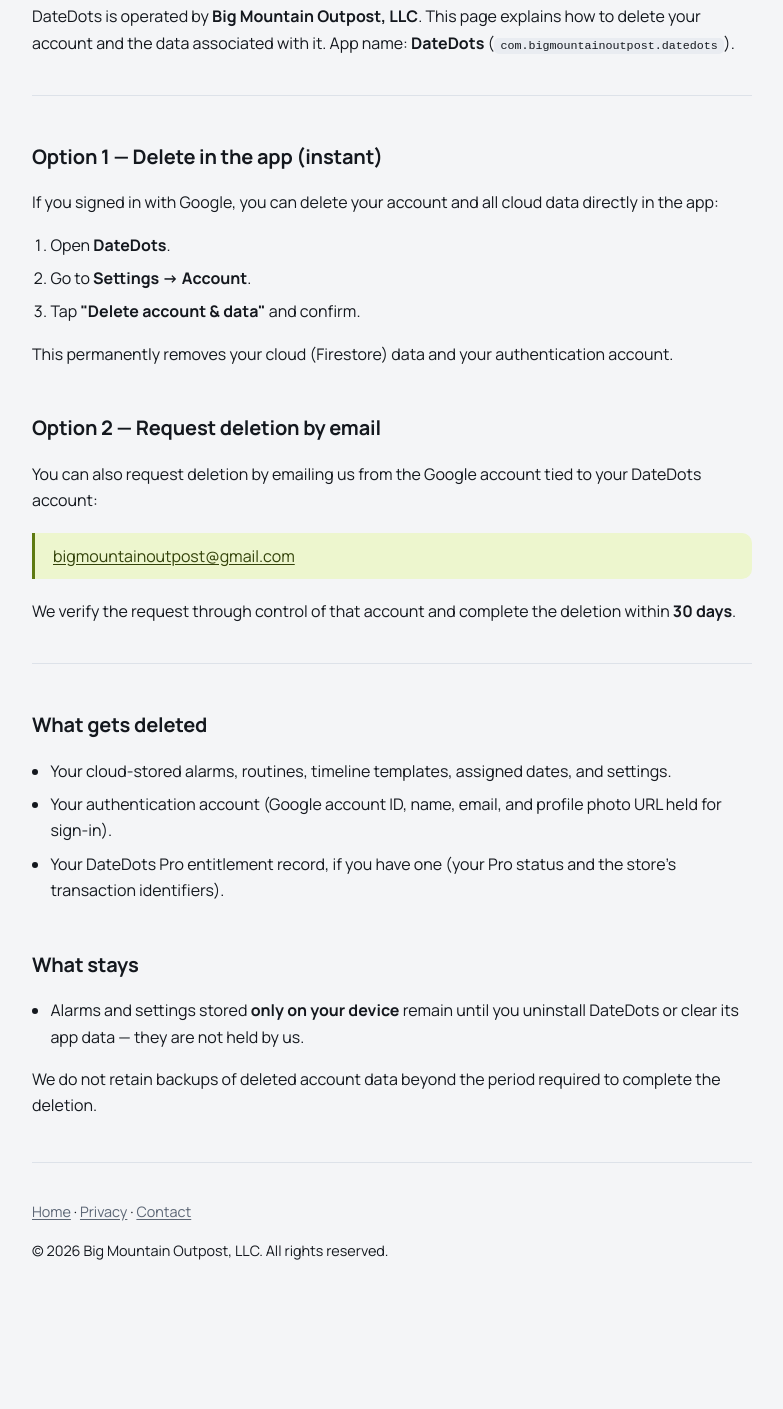
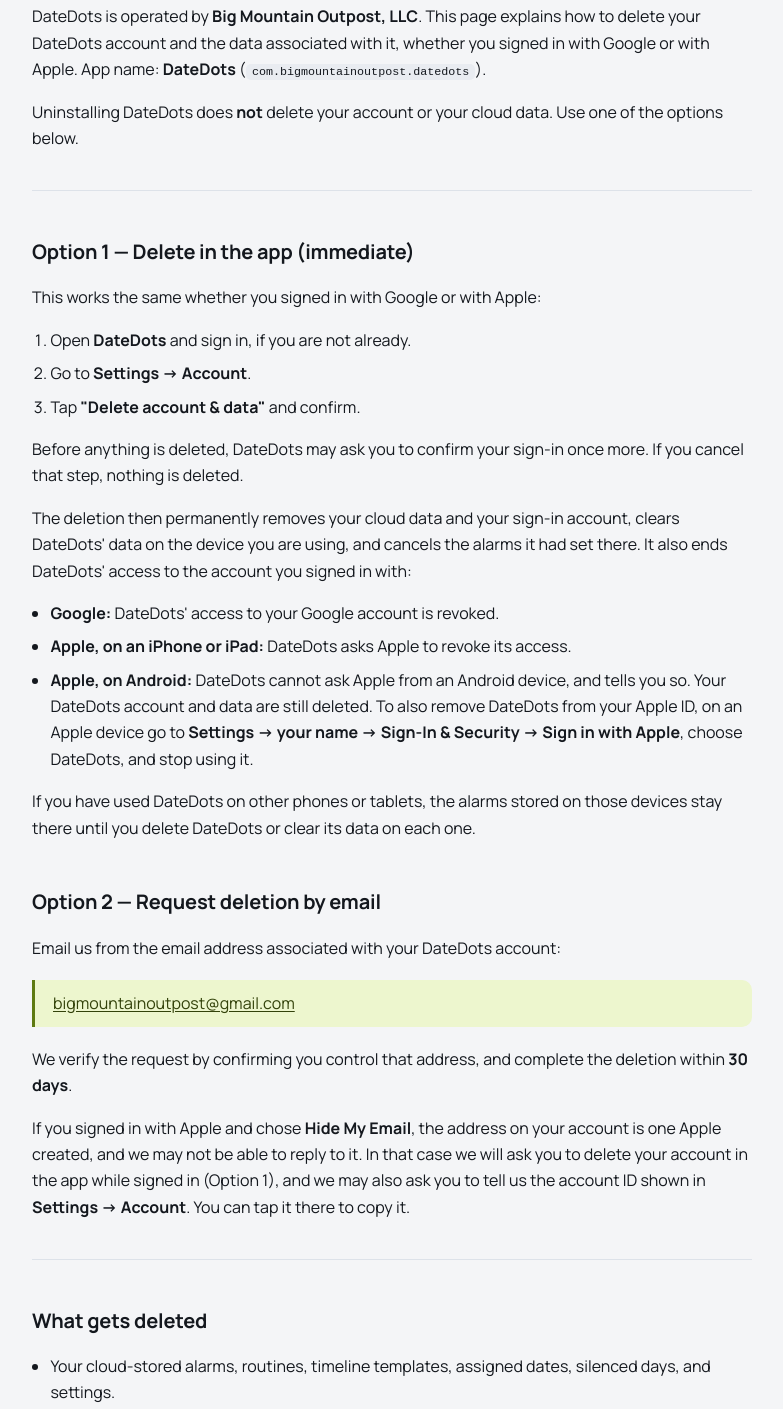
Before and after one commit to Big-Mountain-Outpost/big-mountain-outpost.github.io, a plain HTML site: page delete.html in a window 1280 px wide. Shown: the part 211-1620 px from the top of the page, without its empty margins (248-1031 px from the left). Before the commit the page ends 1560 px from the top, so only its background shows below. Drawn offline with Linux system fonts and the light colour scheme.

Commit message:
Draft: deletion page covers Apple sign-in, Hide My Email and the kept record
NOT for publishing yet: merge with the new privacy policy at the iOS release,
replacing [RELEASE DATE]. The live page names Google only, says alarms stay on
the device after deletion (in-app deletion now clears them), says nothing about
removing DateDots from an Apple ID, and omits the purchase-token hash the new
policy says is kept.

Co-Authored-By: Claude Opus 5.5 <noreply@anthropic.com>
Claude-Session: https://claude.ai/code/session_01GmJBi3GV7tKAcoTwnN9P5h

```diff
--- a/delete.html
+++ b/delete.html
@@ -23,52 +23,83 @@
 
 
 <h1>Delete Your DateDots Account &amp; Data</h1>
-<p class="updated">Last updated: August 4, 2026</p>
+<p class="updated">Last updated: [RELEASE DATE]</p>
 
 <p>DateDots is operated by <strong>Big Mountain Outpost, LLC</strong>. This page
-explains how to delete your account and the data associated with it. App name:
+explains how to delete your DateDots account and the data associated with it,
+whether you signed in with Google or with Apple. App name:
 <strong>DateDots</strong> (<code>com.bigmountainoutpost.datedots</code>).</p>
+
+<p>Uninstalling DateDots does <strong>not</strong> delete your account or your
+cloud data. Use one of the options below.</p>
 
 <hr>
 
-<h2>Option 1 — Delete in the app (instant)</h2>
-<p>If you signed in with Google, you can delete your account and all cloud data
-directly in the app:</p>
+<h2>Option 1 — Delete in the app (immediate)</h2>
+<p>This works the same whether you signed in with Google or with Apple:</p>
 <ol>
-  <li>Open <strong>DateDots</strong>.</li>
+  <li>Open <strong>DateDots</strong> and sign in, if you are not already.</li>
   <li>Go to <strong>Settings → Account</strong>.</li>
   <li>Tap <strong>"Delete account &amp; data"</strong> and confirm.</li>
 </ol>
-<p>This permanently removes your cloud (Firestore) data and your authentication
-account.</p>
+<p>Before anything is deleted, DateDots may ask you to confirm your sign-in
+once more. If you cancel that step, nothing is deleted.</p>
+<p>The deletion then permanently removes your cloud data and your sign-in
+account, clears DateDots' data on the device you are using, and cancels the
+alarms it had set there. It also ends DateDots' access to the account you
+signed in with:</p>
+<ul>
+  <li><strong>Google:</strong> DateDots' access to your Google account is
+      revoked.</li>
+  <li><strong>Apple, on an iPhone or iPad:</strong> DateDots asks Apple to
+      revoke its access.</li>
+  <li><strong>Apple, on Android:</strong> DateDots cannot ask Apple from an
+      Android device, and tells you so. Your DateDots account and data are
+      still deleted. To also remove DateDots from your Apple ID, on an Apple
+      device go to <strong>Settings → your name → Sign-In &amp; Security →
+      Sign in with Apple</strong>, choose DateDots, and stop using it.</li>
+</ul>
+<p>If you have used DateDots on other phones or tablets, the alarms stored on
+those devices stay there until you delete DateDots or clear its data on each
+one.</p>
 
 <h2>Option 2 — Request deletion by email</h2>
-<p>You can also request deletion by emailing us from the Google account tied to
-your DateDots account:</p>
+<p>Email us from the email address associated with your DateDots account:</p>
 <blockquote><a href="mailto:bigmountainoutpost@gmail.com">bigmountainoutpost@gmail.com</a></blockquote>
-<p>We verify the request through control of that account and complete the
-deletion within <strong>30 days</strong>.</p>
+<p>We verify the request by confirming you control that address, and complete
+the deletion within <strong>30 days</strong>.</p>
+<p>If you signed in with Apple and chose <strong>Hide My Email</strong>, the
+address on your account is one Apple created, and we may not be able to reply
+to it. In that case we will ask you to delete your account in the app while
+signed in (Option 1), and we may also ask you to tell us the account ID shown
+in <strong>Settings → Account</strong>. You can tap it there to copy it.</p>
 
 <hr>
 
 <h2>What gets deleted</h2>
 <ul>
   <li>Your cloud-stored alarms, routines, timeline templates, assigned dates,
-      and settings.</li>
-  <li>Your authentication account (Google account ID, name, email, and profile
-      photo URL held for sign-in).</li>
-  <li>Your DateDots Pro entitlement record, if you have one (your Pro status and
-      the store's transaction identifiers).</li>
+      silenced days, and settings.</li>
+  <li>The records we keep to sync your devices: a random identifier for each
+      device you signed in on, and the list of items you had deleted.</li>
+  <li>Your record of accepting our Terms and Disclaimer.</li>
+  <li>Your sign-in account: your account identifier, and the name, email
+      address and (for Google) profile photo link held for sign-in.</li>
+  <li>Your DateDots Pro entitlement record, if you have one.</li>
+  <li>When you delete in the app: DateDots' data on that device, and the
+      alarms it had set there.</li>
 </ul>
 
-<h2>What stays</h2>
+<h2>What we keep</h2>
 <ul>
-  <li>Alarms and settings stored <strong>only on your device</strong> remain
-      until you uninstall DateDots or clear its app data — they are not held by
-      us.</li>
+  <li><strong>One purchase record</strong>, if you bought DateDots Pro: a
+      one-way hash of your purchase token, linked to your account identifier.
+      It prevents a single purchase from unlocking unlimited accounts, and it
+      contains no other information about you.</li>
 </ul>
 <p>We do not retain backups of deleted account data beyond the period required
-to complete the deletion.</p>
+to complete the deletion. See our <a href="privacy.html">Privacy Policy</a> for
+details.</p>
 
 <footer>
   <p><a href="index.html">Home</a> · <a href="privacy.html">Privacy</a> ·
```
